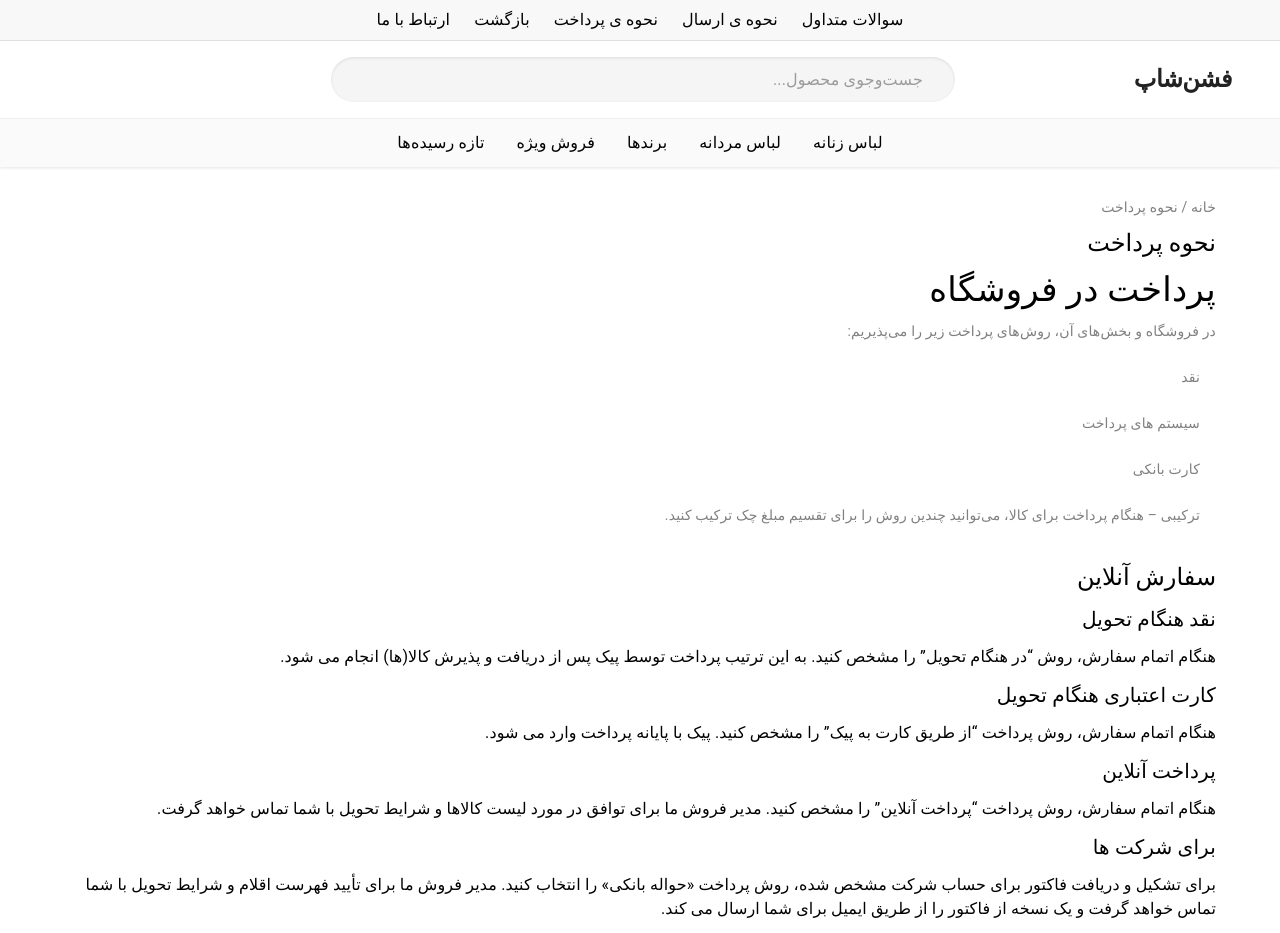
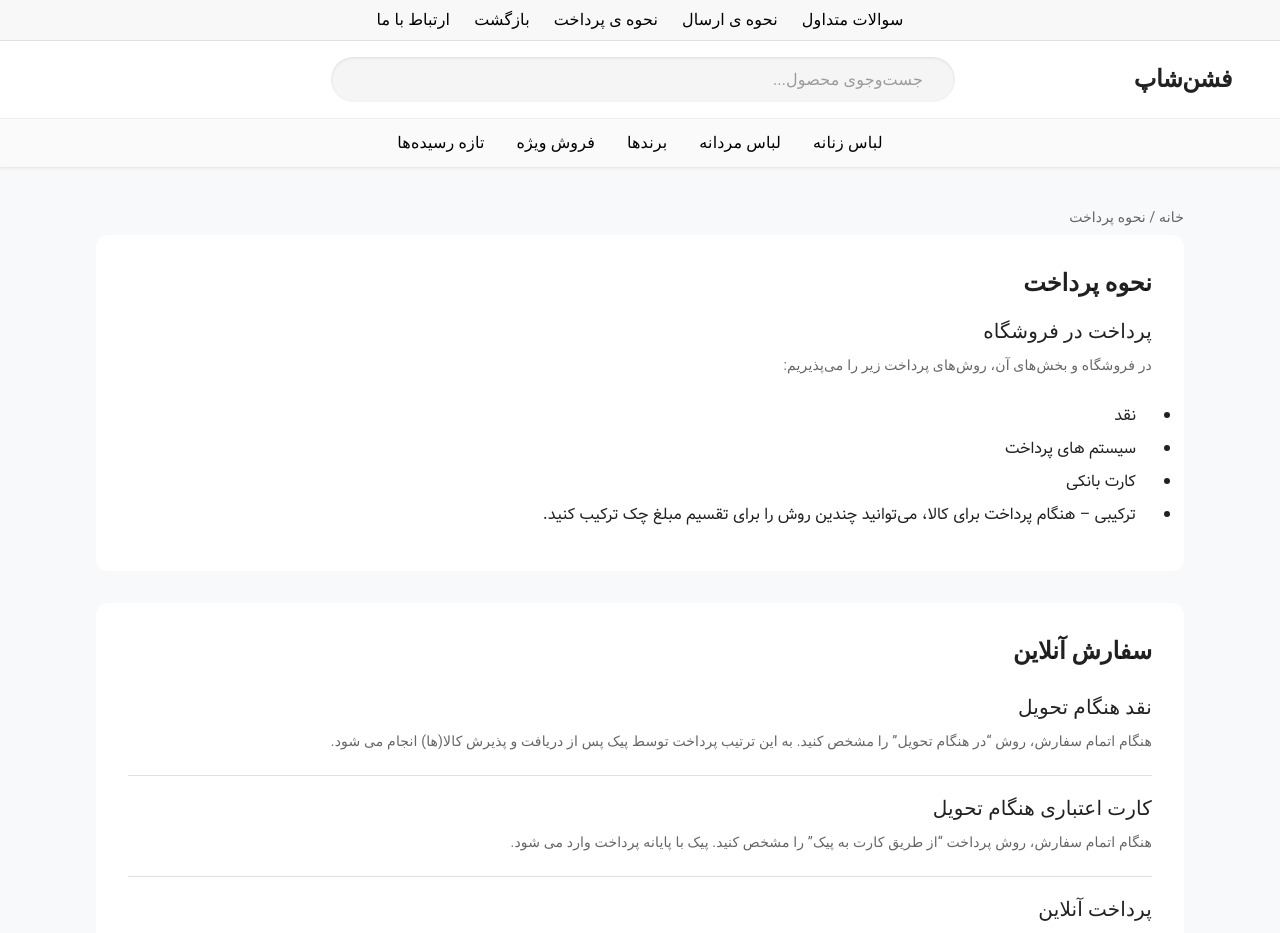
Before and after one commit to Erfanjalilian/clothing-store-Project, a React app: page /PaymentMethod in a window 1280 px wide. Shown: the top 933 px of the page. Built offline with nearby package versions, Linux system fonts and the light colour scheme; some icons are missing; the HTML template or start-up script is replaced by a standard one.

Commit message:
debog the PaymentMethod and make the ContactUs component

```diff
--- a/src/App.jsx
+++ b/src/App.jsx
@@ -8,6 +8,7 @@ import FrequentlyAskedQuestions from './FrequentlyAskedQuestions'
 import HowToSend from './HowToSend';
 import { BrowserRouter,Routes,Route } from 'react-router-dom';
 import PaymentMethod from './PaymentMethod'
+import ContactUs from './ContactUs'
 
 function App() {
 
@@ -23,6 +24,7 @@ function App() {
         <Route path='/FrequentlyAskedQuestions' element={<FrequentlyAskedQuestions />} />
         <Route path='/HowToSend' element={<HowToSend />} />
         <Route path='/PaymentMethod' element={<PaymentMethod />} />
+        <Route path='/ContactUs' element={<ContactUs />} />
       </Routes>
       </BrowserRouter>
     </Box>
--- a/src/Components/Navbar.jsx
+++ b/src/Components/Navbar.jsx
@@ -34,7 +34,7 @@ function Navbar() {
     { id: "2", title: "نحوه ی ارسال", link: "/HowToSend" },
     { id: "3", title: "نحوه ی پرداخت", link: "/PaymentMethod" },
     { id: "4", title: "بازگشت", link: "/" },
-    { id: "5", title: "ارتباط با ما", link: "/" },
+    { id: "5", title: "ارتباط با ما", link: "/ContactUs" },
   ];
 
   const categoryItems = [
--- /dev/null
+++ b/src/ContactUs.jsx
@@ -0,0 +1,23 @@
+import { Box,Typography } from "@mui/material";
+import Navbar from "./Components/Navbar";
+function ContactUs(){
+    return(
+        <Box>
+            <Navbar />
+            <Box sx={{
+                width:"90%",
+                height:"auto",
+                marginLeft:"auto",
+                marginRight:"auto"
+            }}>
+                <Typography sx={{
+                    marginTop:"30px",
+                    marginBottom:"30px",
+                    color:"gray"
+                }} variant="body1">خانه / ارتباط با ما</Typography>
+                <Typography variant="h5">ارتباط با ما</Typography>
+            </Box>
+        </Box>
+    )
+}
+export default ContactUs;
--- a/src/PaymentMethod.jsx
+++ b/src/PaymentMethod.jsx
@@ -1,97 +1,93 @@
-import { Box,Typography,List,ListItem } from "@mui/material"
-import Navbar from "./Components/Navbar"
-function PaymentMethod(){
-    return(
-        <Box>
-            <Navbar />
-            <Box sx={{
-                width:"90%",
-                height:"auto",
-                marginLeft:"auto",
-                marginRight:"auto"
-            }}>
-            <Typography sx={{
-                color:"gray",
-                marginTop:"30px"
-            }} variant="body2">خانه / نحوه پرداخت</Typography>
-            <Typography sx={{
-                color:"black",
-                marginTop:"10px"
-            }} variant="h5">نحوه پرداخت</Typography>
-            <Typography sx={{
-                color:"black",
-                marginTop:"10px"
-            }} variant="h4">پرداخت در فروشگاه</Typography>
-            <Typography sx={{
-                color:"gray",
-                marginTop:"10px"
-            }} variant="body2">در فروشگاه و بخش‌های آن، روش‌های پرداخت زیر را می‌پذیریم:</Typography>
-            <List>
-                <ListItem>
-                    <Typography sx={{
-                        color:"gray",
-                        marginTop:"10px"
-                    }} variant="body2">نقد</Typography>
-                </ListItem>
-                <ListItem>
-                    <Typography sx={{
-                        color:"gray",
-                        marginTop:"10px"
-                    }} variant="body2">سیستم های پرداخت</Typography>
-                </ListItem>
-                <ListItem>
-                    <Typography sx={{
-                        color:"gray",
-                        marginTop:"10px"
-                    }} variant="body2">کارت بانکی</Typography>
-                </ListItem>
-                <ListItem>
-                    <Typography sx={{
-                        color:"gray",
-                        marginTop:"10px"
-                    }} variant="body2">ترکیبی – هنگام پرداخت برای کالا، می‌توانید چندین روش را برای تقسیم مبلغ چک ترکیب کنید.</Typography>
-                </ListItem>
-            </List>
-            <Typography sx={{
-                marginTop:"20px"
-            }} variant="h5">سفارش آنلاین</Typography>
-            <Typography sx={{
-                marginTop:"10px"
-            }} variant="h6">نقد هنگام تحویل</Typography>
-            <Typography sx={{
-                marginTop:"10px"
-            }} variant="body1">هنگام اتمام سفارش، روش “در هنگام تحویل” را مشخص کنید. به این ترتیب پرداخت توسط پیک پس از دریافت و پذیرش کالا(ها) انجام می شود.
+import { Box, Typography, List, ListItem, Paper, Divider } from "@mui/material";
+import Navbar from "./Components/Navbar";
 
-</Typography>
- <Typography sx={{
-                marginTop:"10px"
-            }} variant="h6">کارت اعتباری هنگام تحویل</Typography>
-            <Typography sx={{
-                marginTop:"10px"
-            }} variant="body1">   هنگام اتمام سفارش، روش پرداخت “از طریق کارت به پیک” را مشخص کنید. پیک با پایانه پرداخت وارد می شود.
+function PaymentMethod() {
+  return (
+    <Box sx={{ bgcolor: "#f8f9fa", minHeight: "100vh", direction: "rtl" }}>
+      <Navbar />
 
+      <Box
+        sx={{
+          width: "85%",
 
+          mx: "auto",
+          py: 5,
+        }}
+      >
+        <Typography variant="body2" sx={{ color: "text.secondary", mb: 1 }}>
+          خانه / نحوه پرداخت
+        </Typography>
 
-</Typography>
- <Typography sx={{
-                marginTop:"10px"
-            }} variant="h6">پرداخت آنلاین</Typography>
-            <Typography sx={{
-                marginTop:"10px"
-            }} variant="body1">  هنگام اتمام سفارش، روش پرداخت “پرداخت آنلاین” را مشخص کنید. مدیر فروش ما برای توافق در مورد لیست کالاها و شرایط تحویل با شما تماس خواهد گرفت.
+        <Paper elevation={0} sx={{ p: 4, borderRadius: 3, mb: 4 }}>
+          <Typography variant="h5" sx={{ fontWeight: 600, mb: 2 }}>
+            نحوه پرداخت
+          </Typography>
 
-</Typography>
- <Typography sx={{
-                marginTop:"10px"
-            }} variant="h6">برای شرکت ها</Typography>
-            <Typography sx={{
-                marginTop:"10px"
-            }} variant="body1">
-                برای تشکیل و دریافت فاکتور برای حساب شرکت مشخص شده، روش پرداخت «حواله بانکی» را انتخاب کنید. مدیر فروش ما برای تأیید فهرست اقلام و شرایط تحویل با شما تماس خواهد گرفت و یک نسخه از فاکتور را از طریق ایمیل برای شما ارسال می کند.
+          <Typography variant="h6" sx={{ mb: 1 }}>
+            پرداخت در فروشگاه
+          </Typography>
 
-</Typography>
-            </Box>
-        </Box>
-    )
+          <Typography variant="body2" sx={{ color: "text.secondary", mb: 2 }}>
+            در فروشگاه و بخش‌های آن، روش‌های پرداخت زیر را می‌پذیریم:
+          </Typography>
+
+          <List sx={{ listStyleType: "disc", pl: 3 }}>
+            <ListItem sx={{ display: "list-item", py: 0.5,textAlign:"right" }}>نقد</ListItem>
+            <ListItem sx={{ display: "list-item", py: 0.5,textAlign:"right" }}>سیستم های پرداخت</ListItem>
+            <ListItem sx={{ display: "list-item", py: 0.5,textAlign:"right" }}>کارت بانکی</ListItem>
+            <ListItem sx={{ display: "list-item", py: 0.5,textAlign:"right" }}>
+              ترکیبی – هنگام پرداخت برای کالا، می‌توانید چندین روش را برای تقسیم مبلغ چک ترکیب کنید.
+            </ListItem>
+          </List>
+        </Paper>
+
+        <Paper elevation={0} sx={{ p: 4, borderRadius: 3 }}>
+          <Typography variant="h5" sx={{ fontWeight: 600, mb: 3 }}>
+            سفارش آنلاین
+          </Typography>
+
+          <Box sx={{ mb: 3 }}>
+            <Typography variant="h6">نقد هنگام تحویل</Typography>
+            <Typography variant="body2" sx={{ color: "text.secondary", mt: 1 }}>
+              هنگام اتمام سفارش، روش “در هنگام تحویل” را مشخص کنید. به این ترتیب پرداخت توسط پیک پس از
+              دریافت و پذیرش کالا(ها) انجام می شود.
+            </Typography>
+          </Box>
+
+          <Divider sx={{ my: 2 }} />
+
+          <Box sx={{ mb: 3 }}>
+            <Typography variant="h6">کارت اعتباری هنگام تحویل</Typography>
+            <Typography variant="body2" sx={{ color: "text.secondary", mt: 1 }}>
+              هنگام اتمام سفارش، روش پرداخت “از طریق کارت به پیک” را مشخص کنید. پیک با پایانه پرداخت وارد
+              می شود.
+            </Typography>
+          </Box>
+
+          <Divider sx={{ my: 2 }} />
+
+          <Box sx={{ mb: 3 }}>
+            <Typography variant="h6">پرداخت آنلاین</Typography>
+            <Typography variant="body2" sx={{ color: "text.secondary", mt: 1 }}>
+              هنگام اتمام سفارش، روش پرداخت “پرداخت آنلاین” را مشخص کنید. مدیر فروش ما برای توافق در مورد
+              لیست کالاها و شرایط تحویل با شما تماس خواهد گرفت.
+            </Typography>
+          </Box>
+
+          <Divider sx={{ my: 2 }} />
+
+          <Box>
+            <Typography variant="h6">برای شرکت ها</Typography>
+            <Typography variant="body2" sx={{ color: "text.secondary", mt: 1 }}>
+              برای تشکیل و دریافت فاکتور برای حساب شرکت مشخص شده، روش پرداخت «حواله بانکی» را انتخاب کنید.
+              مدیر فروش ما برای تأیید فهرست اقلام و شرایط تحویل با شما تماس خواهد گرفت و یک نسخه از فاکتور را
+              از طریق ایمیل برای شما ارسال می کند.
+            </Typography>
+          </Box>
+        </Paper>
+      </Box>
+    </Box>
+  );
 }
-export default PaymentMethod
+
+export default PaymentMethod;
```
